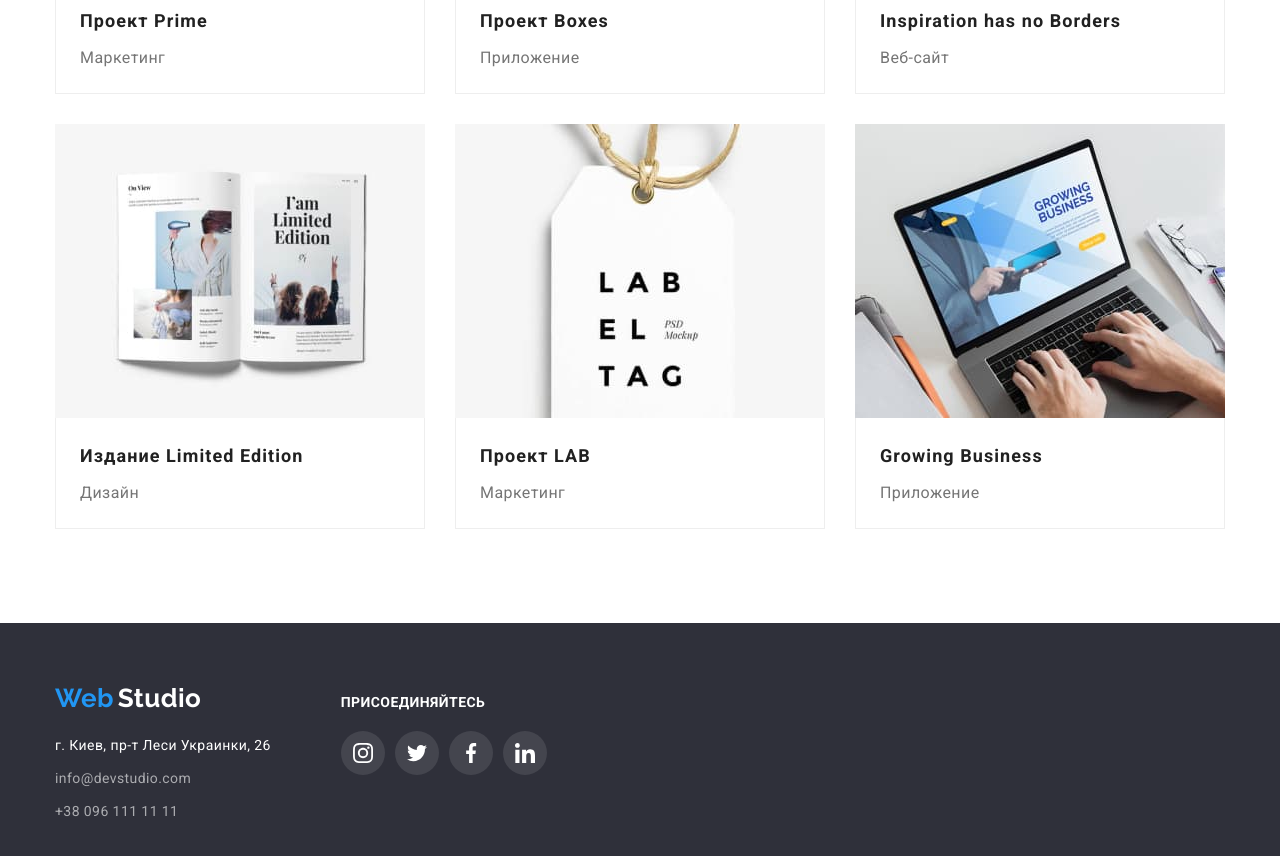
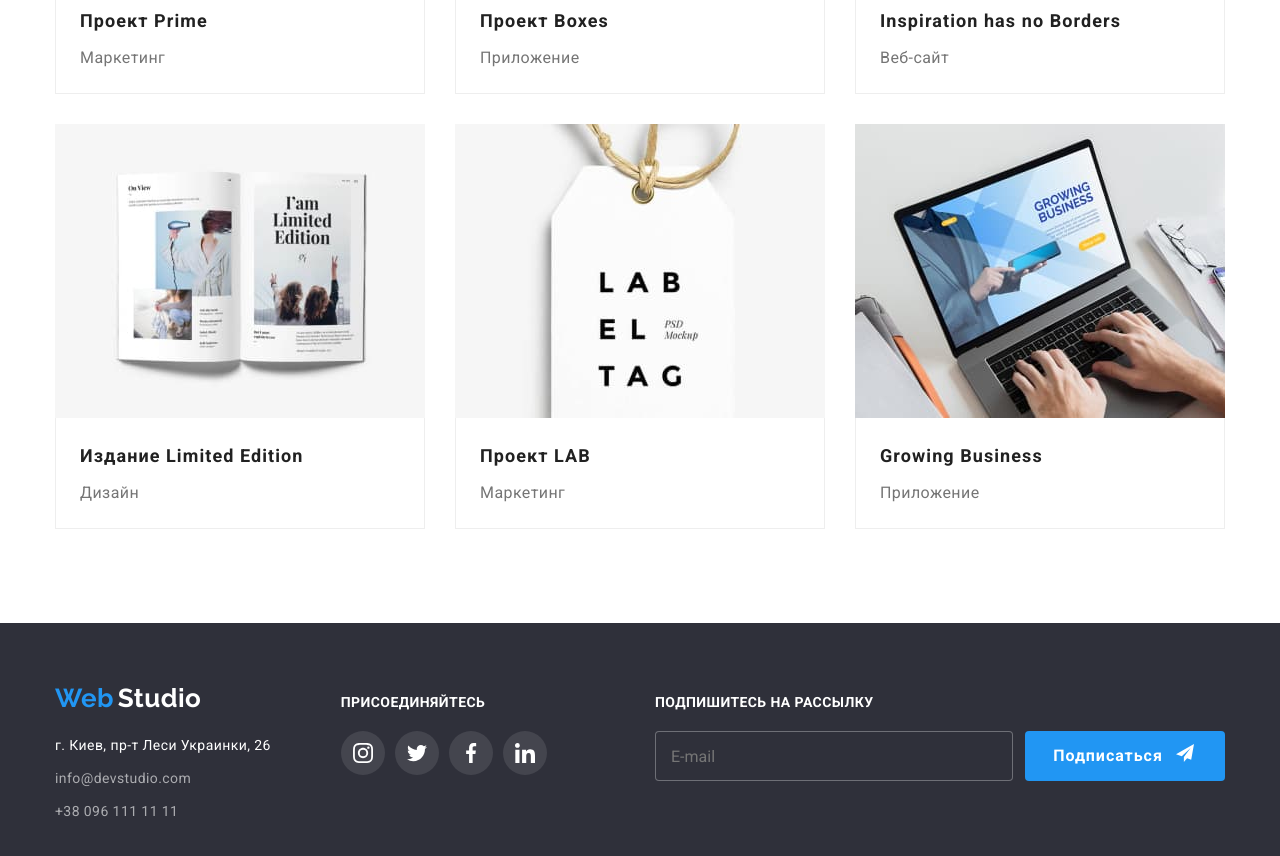
Before and after one commit to dima2605/goit-markup-hw-06, a plain HTML site: page portfolio.html in a window 1280 px wide. Shown: the part 1010-1866 px from the top of the page. Drawn offline with nearby package versions, Linux system fonts and the light colour scheme.

Commit message:
ready hw6

```diff
--- a/portfolio.html
+++ b/portfolio.html
@@ -294,10 +294,30 @@
             </ul>
 
         </div>
+
+        <div class="subscribe">
+            <p class="subscribe-title">Подпишитесь на рассылку</p>
+            <form name="subscribe-form">
+                <label for=" " class="subscribe-label">
+                    <input type="email" placeholder="E-mail" class="subscribe-input">
+
+                    <button type="submit" class="subscribe-button">
+                        Подписаться
+                        <svg class="subscribe-icon" width="24" height="24">
+                            <use href="./images/sprite.svg#icon-send"></use>
+                        </svg>
+                    </button>
+                </label>
+
+            </form>
+
+
+        </div>
     </div>
 
 
 
 </footer>
+
 </body>
 </html>
```
